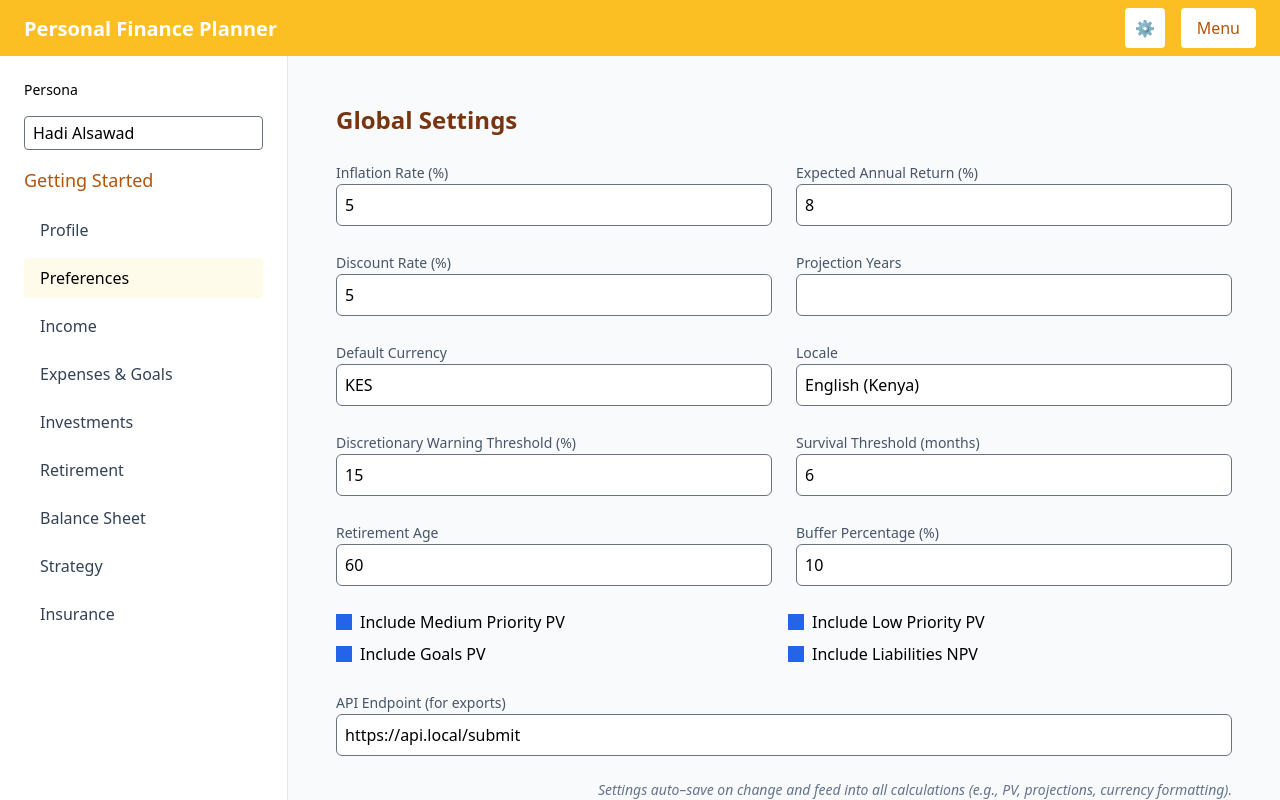
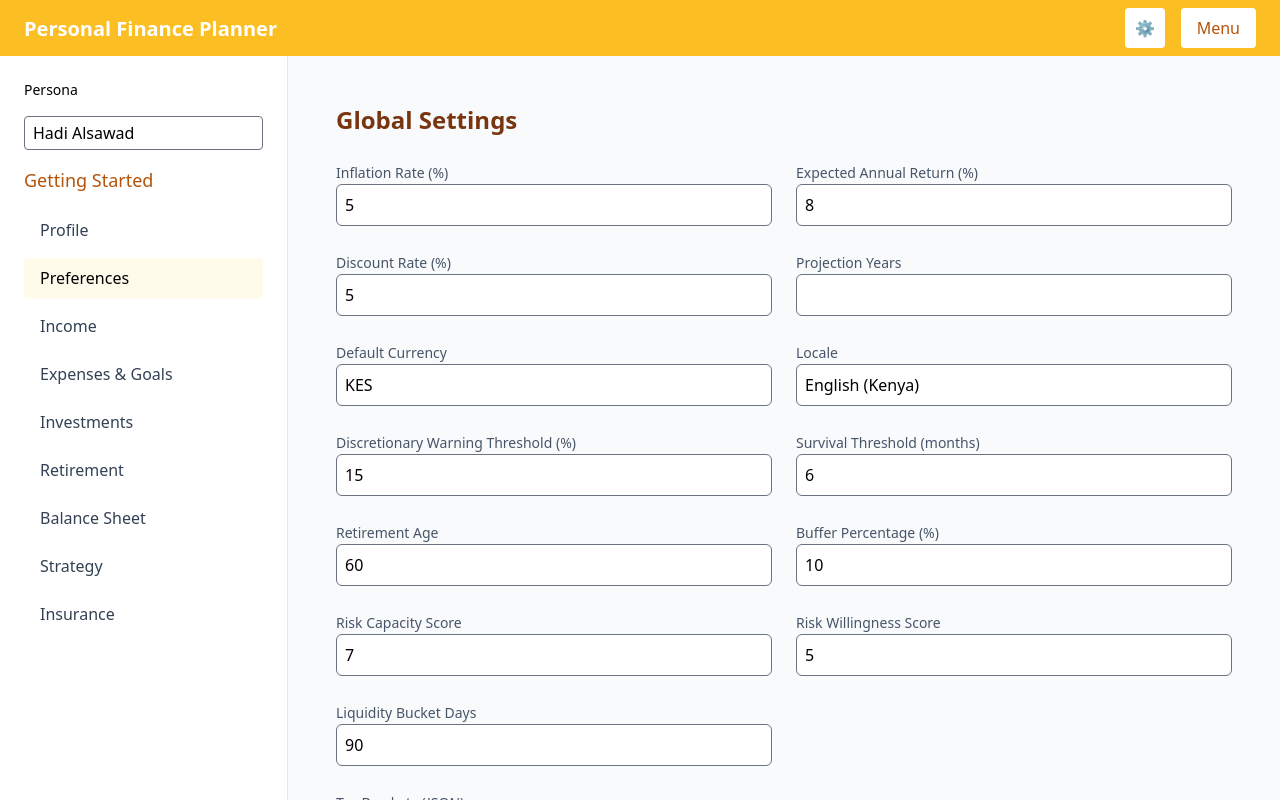
Before and after one commit to MMJGGR/personal-finance-app, a React (Vite) app: page / in a window 1280 px wide. Both pictures are taken after a click on the button "⚙️". Shown: the top 800 px of the page. Built offline with nearby package versions, Linux system fonts and the light colour scheme.

Commit message:
Expand settings fields and preferences UI

```diff
--- a/src/FinanceContext.jsx
+++ b/src/FinanceContext.jsx
@@ -407,6 +407,11 @@ export function FinanceProvider({ children }) {
       survivalThresholdMonths: 0,
       bufferPct: 0,
       retirementAge: 65,
+      riskCapacityScore: 0,
+      riskWillingnessScore: 0,
+      liquidityBucketDays: 0,
+      taxBrackets: [],
+      pensionContributionReliefPct: 0,
     }
     const loaded = s ? { ...defaults, ...safeParse(s, {}) } : defaults
     if (!loaded.currency) {
--- a/src/tabs/PreferencesTab.jsx
+++ b/src/tabs/PreferencesTab.jsx
@@ -2,6 +2,14 @@
 import React, { useState, useEffect } from 'react'
 import { useFinance } from '../FinanceContext'
 import sanitize from '../utils/sanitize'
+
+function safeParse(str, fallback) {
+  try {
+    return JSON.parse(str)
+  } catch {
+    return fallback
+  }
+}
 
 export default function PreferencesTab() {
   const {
@@ -185,6 +193,82 @@ export default function PreferencesTab() {
           />
         </label>
 
+        {/* Risk Capacity Score */}
+        <label className="block">
+          <span className="text-sm text-slate-600">Risk Capacity Score</span>
+          <input
+            type="number"
+            min={0}
+            value={form.riskCapacityScore}
+            onChange={e =>
+              handleChange('riskCapacityScore', parseFloat(e.target.value) || 0)
+            }
+            className="w-full border rounded-md p-2"
+            title="Risk capacity score"
+          />
+        </label>
+
+        {/* Risk Willingness Score */}
+        <label className="block">
+          <span className="text-sm text-slate-600">Risk Willingness Score</span>
+          <input
+            type="number"
+            min={0}
+            value={form.riskWillingnessScore}
+            onChange={e =>
+              handleChange('riskWillingnessScore', parseFloat(e.target.value) || 0)
+            }
+            className="w-full border rounded-md p-2"
+            title="Risk willingness score"
+          />
+        </label>
+
+        {/* Liquidity Bucket Days */}
+        <label className="block">
+          <span className="text-sm text-slate-600">Liquidity Bucket Days</span>
+          <input
+            type="number"
+            min={0}
+            value={form.liquidityBucketDays}
+            onChange={e =>
+              handleChange('liquidityBucketDays', Math.max(0, parseInt(e.target.value) || 0))
+            }
+            className="w-full border rounded-md p-2"
+            title="Liquidity bucket days"
+          />
+        </label>
+
+        {/* Tax Brackets */}
+        <label className="block md:col-span-2">
+          <span className="text-sm text-slate-600">Tax Brackets (JSON)</span>
+          <textarea
+            value={JSON.stringify(form.taxBrackets || [], null, 2)}
+            onChange={e => handleChange('taxBrackets', safeParse(e.target.value, []))}
+            className="w-full border rounded-md p-2 font-mono"
+            rows={3}
+            title="Tax brackets"
+          />
+        </label>
+
+        {/* Pension Contribution Relief (%) */}
+        <label className="block">
+          <span className="text-sm text-slate-600">Pension Contribution Relief (%)</span>
+          <input
+            type="number"
+            min={0}
+            max={100}
+            value={form.pensionContributionReliefPct}
+            onChange={e =>
+              handleChange(
+                'pensionContributionReliefPct',
+                Math.min(100, Math.max(0, parseFloat(e.target.value) || 0))
+              )
+            }
+            className="w-full border rounded-md p-2"
+            title="Pension contribution relief"
+          />
+        </label>
+
         {/* PV Inclusion Options */}
         <div className="md:col-span-2 grid grid-cols-1 sm:grid-cols-2 gap-2">
           <label className="flex items-center">
```
